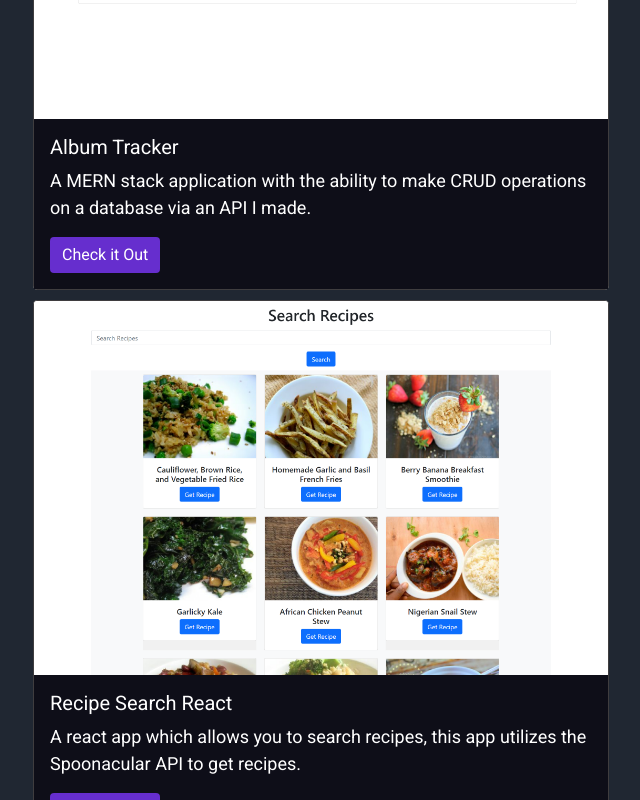
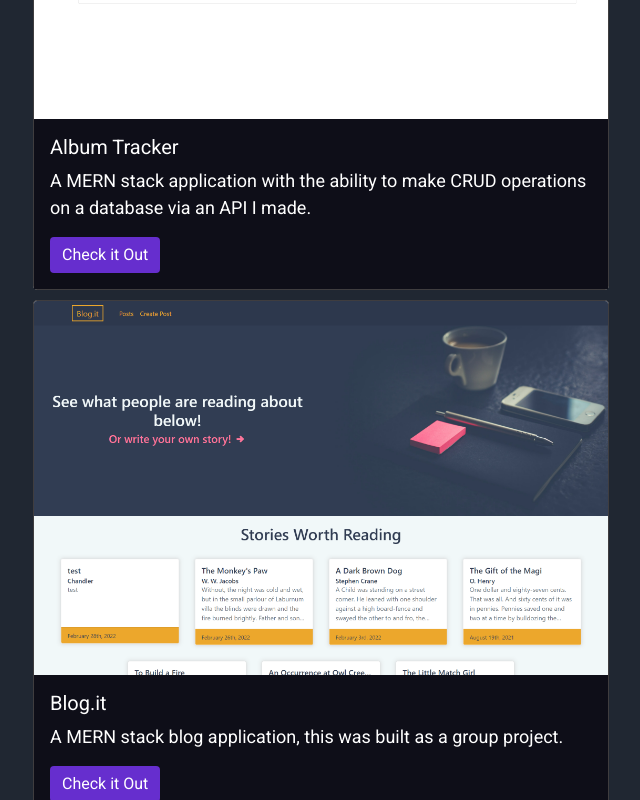
Before and after one commit to MarsVolta4366/portfolio-pro, a React (Create React App) app: page / in a window 1280 px wide. Shown: the part 2000-2800 px from the top of the page, without its empty margins (319-959 px from the left). Built offline with nearby package versions, Linux system fonts and the light colour scheme.

Commit message:
Added blog project

```diff
--- a/src/Components/Projects/Projects.js
+++ b/src/Components/Projects/Projects.js
@@ -20,6 +20,20 @@ export default function Projects() {
                                         A MERN stack application with the ability to make CRUD operations on a database via an API I made.
                                     </Card.Text>
                                     <Button className="myButton" href="https://albumtracker.netlify.app/" target="_blank">Check it Out</Button>
+                                </Card.Body>
+                            </Card>
+                        </Col>
+                    </Row>
+                    <Row>
+                        <Col>
+                            <Card className="myCard">
+                                <Card.Img variant="top" src="../../../BlogImage.png" />
+                                <Card.Body className="myBackground">
+                                    <Card.Title>Blog.it</Card.Title>
+                                    <Card.Text>
+                                        A MERN stack blog application, this was built as a group project.
+                                    </Card.Text>
+                                    <Button className="myButton" href="https://cranky-golick-d658db.netlify.app/" target="_blank">Check it Out</Button>
                                 </Card.Body>
                             </Card>
                         </Col>
```
Also changed, not shown: public/BlogImage.png (added).
